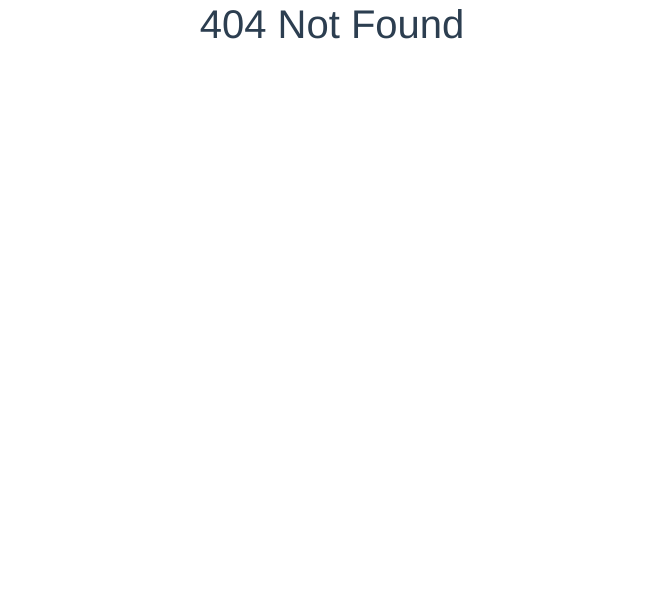
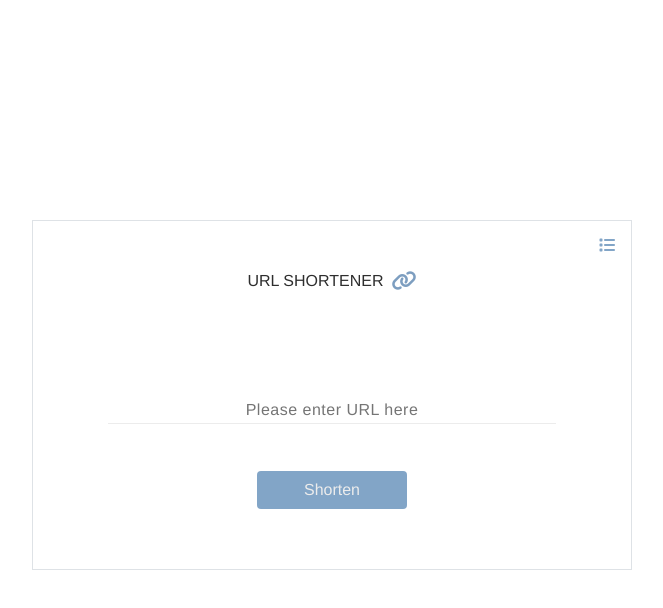
Before and after one commit to ShihTingJustin/url_shortener_vue, a Vue app: page /manager#/home in a window 1280 px wide. Before the commit this address had no page. Shown: the top 608 px of the page, without its empty margins (308-971 px from the left). Built offline with nearby package versions, Linux system fonts and the light colour scheme.

Commit message:
add index view and route

```diff
--- a/public/index.html
+++ b/public/index.html
@@ -1,17 +1,25 @@
 <!DOCTYPE html>
 <html lang="">
+
 <head>
   <meta charset="utf-8">
   <meta http-equiv="X-UA-Compatible" content="IE=edge">
   <meta name="viewport" content="width=device-width,initial-scale=1.0">
   <link rel="icon" href="<%= BASE_URL %>favicon.ico">
-    <title><%= htmlWebpackPlugin.options.title %></title>
+  <!-- font-awesome -->
+  <script src="https://kit.fontawesome.com/a470dfdd95.js" crossorigin="anonymous"></script>
+  <title>
+    <%= htmlWebpackPlugin.options.title %>
+  </title>
 </head>
+
 <body>
   <noscript>
-      <strong>We're sorry but <%= htmlWebpackPlugin.options.title %> doesn't work properly without JavaScript enabled. Please enable it to continue.</strong>
+    <strong>We're sorry but <%= htmlWebpackPlugin.options.title %> doesn't work properly without JavaScript enabled.
+        Please enable it to continue.</strong>
   </noscript>
-    <div id="app"></div>
+  <div id="app" class="h-100"></div>
   <!-- built files will be auto injected -->
 </body>
+
 </html>
--- a/src/App.vue
+++ b/src/App.vue
@@ -21,16 +21,4 @@ export default {
   color: #2c3e50;
 }
 
-#nav {
-  padding: 30px;
-}
-
-#nav a {
-  font-weight: bold;
-  color: #2c3e50;
-}
-
-#nav a.router-link-exact-active {
-  color: #42b983;
-}
 </style>
--- a/src/main.js
+++ b/src/main.js
@@ -1,6 +1,6 @@
 import Vue from 'vue'
 import App from './App.vue'
-import router from './router'
+import router from './router/Index'
 
 Vue.config.productionTip = false
 
--- a/src/router/index.js
+++ b/src/router/index.js
@@ -1,10 +1,27 @@
 import Vue from 'vue'
 import VueRouter from 'vue-router'
 import NotFound from '../views/NotFound.vue'
+import Index from '../views/Index.vue'
+import Manager from '../views/Manager.vue'
 
 Vue.use(VueRouter)
 
 const routes = [
+  {
+    path: '/',
+    name: 'root',
+    redirect: '/home'
+  },
+  {
+    path: '/home',
+    name: 'home',
+    component: Index,
+  },
+  {
+    path: '/manager',
+    name: 'manager',
+    component: Manager,
+  },
   {
     path: '*',
     name: 'not-found',
--- /dev/null
+++ b/src/views/Index.vue
@@ -0,0 +1,113 @@
+<template>
+  <section class="border">
+    <div class="text-center d-flex flex-column">
+      <div class="manager d-flex justify-content-end">
+        <router-link to="/manager" class="manager-icon fas fa-list mt-3 mr-3"></router-link>
+      </div>
+      <div class="logo mt-3">
+        <router-link to="/">URL SHORTENER<i class="fas fa-link fa-lg ml-2"></i></router-link>
+      </div>
+      <div class="data-wrap mt-4">
+        <form
+          action="/"
+          method="POST"
+          class="w-100 d-flex flex-column align-items-center"
+        >
+          <div style="height: 50px" class="w-75">
+            <input
+              required
+              type="url"
+              name="url"
+              placeholder="Please enter URL here"
+              class="input-area w-100 text-center"
+              value=""
+            />
+          </div>
+          <button type="submit" class="submit-btn btn w-25">Shorten</button>
+        </form>
+      </div>
+    </div>
+  </section>
+</template>
+
+<style>
+section {
+  width: 600px;
+  height: 350px;
+  position: absolute;
+  top: 50%;
+  left: 50%;
+  margin: -180px 0 0 -300px;
+  display: table;
+}
+
+.logo {
+  background-color: transparent;
+  margin-bottom: 5rem;
+}
+
+.logo a:hover {
+  text-decoration: none;
+}
+
+.logo i {
+  color: #7d9ec0;
+}
+
+.logo a:hover i {
+  color: #5a728a;
+  transition-duration: 0.5s;
+  /* box-shadow:  0 0px 30px rgb(194, 194, 194); */
+}
+
+.submit-btn {
+  color: #ececec;
+  margin-top: 1.5rem;
+}
+
+.submit-btn,
+.copy-btn {
+  background-color: #82a5c7;
+}
+
+.submit-btn:hover,
+.copy-btn:hover {
+  background-color: #5a728a;
+  color: #ffffff;
+}
+
+.manager-icon {
+  color: #82a5c7;
+  cursor: pointer;
+}
+
+.manager-icon:hover {
+  color: #5a728a;
+  transition-duration: 0.5s;
+  text-decoration: transparent;
+}
+
+.input-area {
+  border: none;
+  border-bottom: 1px solid #ececec;
+  outline: none;
+  background: transparent;
+  border-radius: 0;
+  letter-spacing: 0.5px;
+}
+
+.valid-input-area,
+.copy-btn {
+  border: none;
+  outline: none;
+}
+
+.input-area,
+.logo a,
+.logo a:hover,
+.valid-input-area,
+.valid-input-area:focus,
+.m-description {
+  color: #2e2e2e;
+}
+</style>
--- /dev/null
+++ b/src/views/Manager.vue
@@ -0,0 +1,3 @@
+<template>
+  <h1>manager page</h1>
+</template>
```
Also changed, not shown: src/components/HelloWorld.vue (deleted, +0 -58 lines), src/assets/logo.png (deleted). Lines whose indentation alone changed are shown as unchanged.
